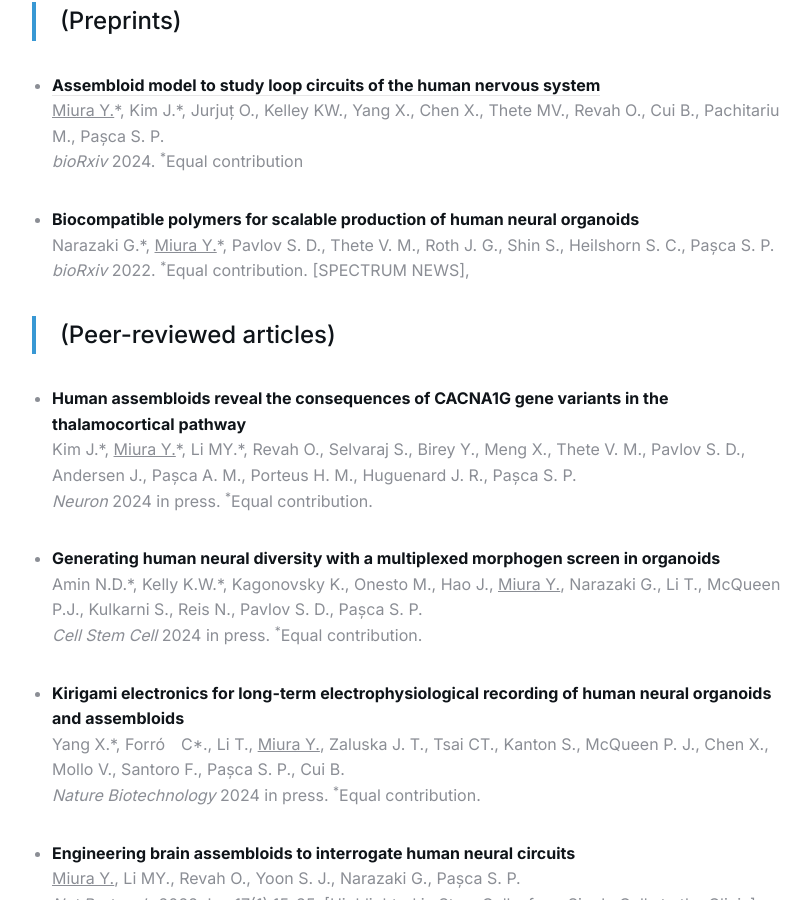
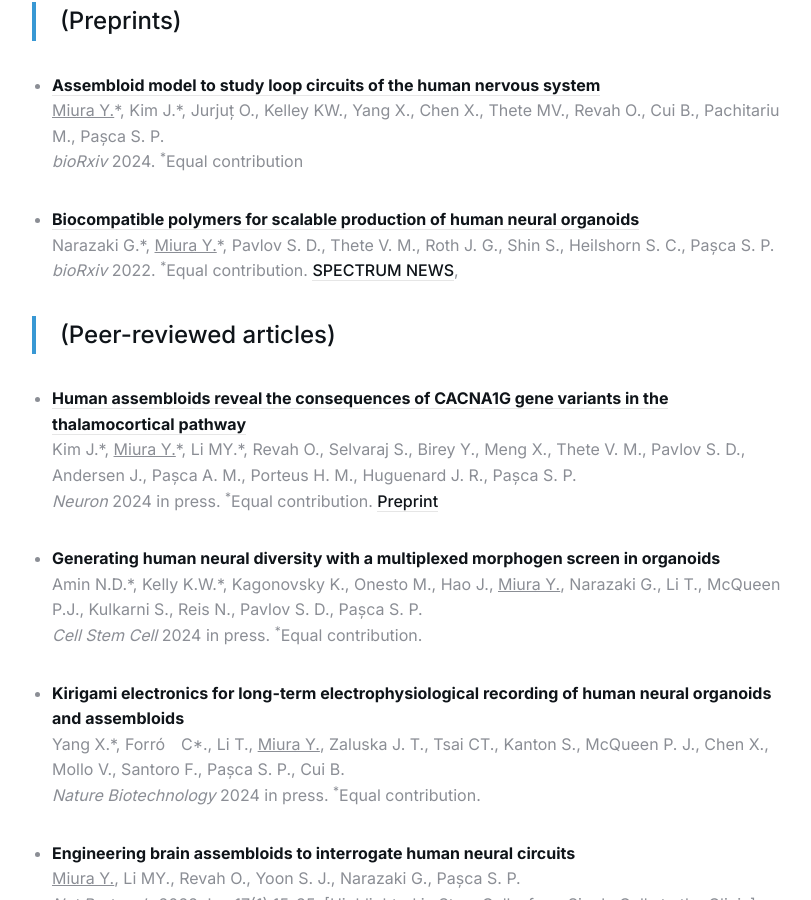
Before and after one commit to ykmiura/ykmiura.github.io, a Jekyll site: the page built from _pages/publications.md, in a window 1280 px wide and 900 px high, scrolled down 636 px. Shown: the whole window, without its empty margins (228-1039 px from the left). Built offline with Jekyll 4.4.1, drawn with Linux system fonts in a browser that asks for light colours.

Commit message:
Update publications.md

```diff
--- a/_pages/publications.md
+++ b/_pages/publications.md
@@ -18,15 +18,15 @@ page_cover:
 <ins>Miura Y.</ins>\*, Kim J.\*, Jurjuț O., Kelley KW., Yang X., Chen X., Thete MV., Revah O., Cui B., Pachitariu M., Pașca S. P.<br>
 *bioRxiv* 2024. <sup>\*</sup>Equal contribution
 
-* **Biocompatible polymers for scalable production of human neural organoids**<br>
+* [**Biocompatible polymers for scalable production of human neural organoids**](https://www.biorxiv.org/content/10.1101/2022.03.18.484949v2.abstract)<br>
 Narazaki G.\*, <ins>Miura Y.</ins>\*, Pavlov S. D., Thete V. M., Roth J. G., Shin S., Heilshorn S. C., Pașca S. P.<br>
-*bioRxiv* 2022. <sup>\*</sup>Equal contribution. [SPECTRUM NEWS],
+*bioRxiv* 2022. <sup>\*</sup>Equal contribution. [SPECTRUM NEWS](https://www.thetransmitter.org/spectrum/community-newsletter-organoid-drug-screens-intervention-overreach-self-advocates-concerns/?fspec=1),
 
 >(Peer-reviewed articles)
 
-* **Human assembloids reveal the consequences of CACNA1G gene variants in the thalamocortical pathway**<br>
+* [**Human assembloids reveal the consequences of CACNA1G gene variants in the thalamocortical pathway**](https://www.cell.com/neuron/abstract/S0896-6273(24)00692-5)<br>
 Kim J.\*, <ins>Miura Y.</ins>\*, Li MY.\*, Revah O., Selvaraj S., Birey Y., Meng X., Thete V. M., Pavlov S. D., Andersen J., Pașca A. M., Porteus H. M., Huguenard J. R., Pașca S. P.<br>
-*Neuron* 2024 in press. <sup>\*</sup>Equal contribution.
+*Neuron* 2024 in press. <sup>\*</sup>Equal contribution. [Preprint](https://www.biorxiv.org/content/10.1101/2023.03.15.530726v2)
 
 * **Generating human neural diversity with a multiplexed morphogen screen in organoids**<br>
 Amin N.D.\*, Kelly K.W.\*, Kagonovsky K., Onesto M., Hao J., <ins>Miura Y.</ins>, Narazaki G., Li T., McQueen P.J., Kulkarni S., Reis N., Pavlov S. D., Pașca S. P.<br>
```
